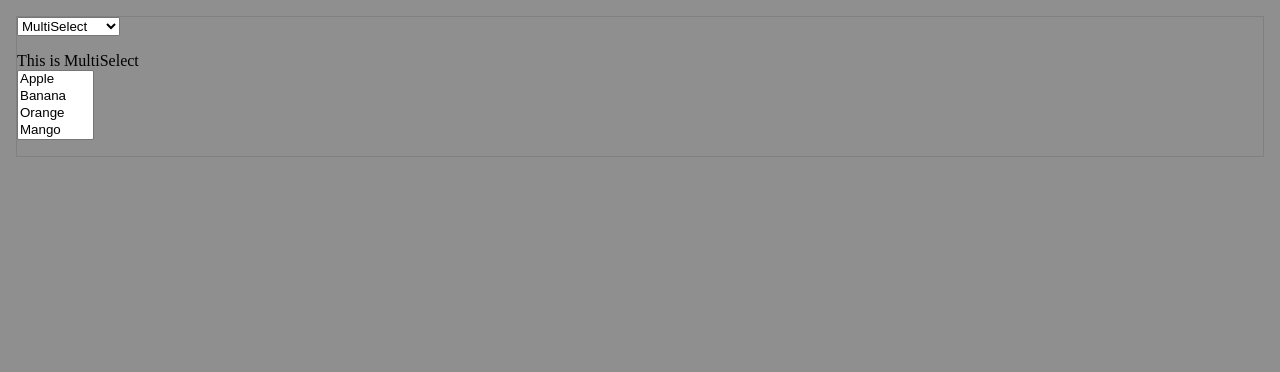
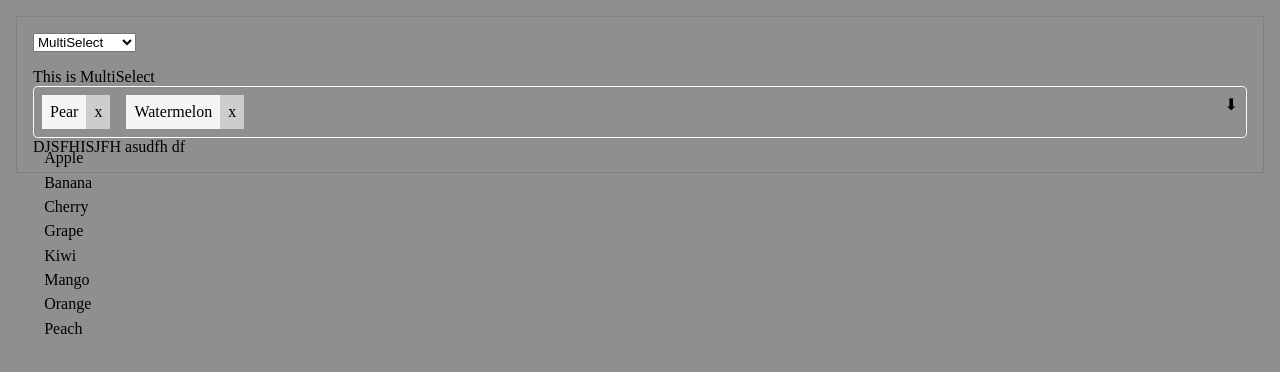
Before and after one commit to yogeshwar-b/UIComponentLibrary, a React (Vite) app: page / in a window 1280 px wide. Shown: the top 372 px of the page. Built offline with nearby package versions, Linux system fonts and the light colour scheme.

Commit message:
styling added

```diff
--- a/src/App.jsx
+++ b/src/App.jsx
@@ -14,7 +14,7 @@ function App() {
   document.body.classList.add('home-bg', 'dark-home-bg')
   const [SelectedItem, SetSelection] = useState(defaultselection)
   return (
-    <>
+    <div style={{ padding: '1rem' }}>
       <select
         defaultValue={defaultselection}
         onChange={(e) => {
@@ -30,7 +30,7 @@ function App() {
         })}
       </select>
       {RenderComponent(SelectedItem)}
-    </>
+    </div>
   )
 }
 
--- a/src/components/MultiSelect/MultiSelect.css
+++ b/src/components/MultiSelect/MultiSelect.css
@@ -0,0 +1,51 @@
+.flex-row {
+  display: flex;
+  flex-direction: row;
+}
+.flex-col {
+  display: flex;
+  flex-direction: column;
+}
+.pos-rel {
+  position: relative;
+}
+.flex-1 {
+  flex: 1;
+}
+
+.w-max {
+  width: 100%;
+}
+.w-auto {
+  width: auto;
+}
+.pos-abs {
+  position: absolute;
+}
+.multi-select {
+  border: 1px solid rgb(255, 255, 255);
+  border-radius: 0.3em;
+}
+
+.bg-color-white {
+  background-color: whitesmoke;
+}
+.bg-color-gray {
+  background-color: rgb(205, 205, 205);
+}
+
+.padding-1 {
+  padding: 0.5rem;
+}
+
+.padding-0 {
+  padding: 0.2rem;
+}
+
+.gap-1 {
+  gap: 1em;
+}
+
+.option-highlight:hover {
+  background-color: rgb(8, 102, 234);
+}
--- a/src/components/MultiSelect/MultiSelect.tsx
+++ b/src/components/MultiSelect/MultiSelect.tsx
@@ -1,42 +1,68 @@
 import React, { useState } from 'react'
+import './MultiSelect.css'
+interface optionsType {
+  value: string
+  label: string
+}
+const options: optionsType[] = [
+  { value: 'apple', label: 'Apple' },
+  { value: 'banana', label: 'Banana' },
+  { value: 'cherry', label: 'Cherry' },
+  { value: 'grape', label: 'Grape' },
+  { value: 'kiwi', label: 'Kiwi' },
+  { value: 'mango', label: 'Mango' },
+  { value: 'orange', label: 'Orange' },
+  { value: 'peach', label: 'Peach' }
+]
 
-const fruits = [
-  'Apple',
-  'Banana',
-  'Orange',
-  'Mango',
-  'Grapes',
-  'Pineapple',
-  'Strawberry',
-  'Blueberry',
-  'Kiwi',
-  'Watermelon'
+const selected: optionsType[] = [
+  { value: 'pear', label: 'Pear' },
+  { value: 'watermelon', label: 'Watermelon' }
 ]
 
 const MultiSelect = () => {
   const [selectState, handleSelectState] = useState([])
 
   return (
-    <div>
+    <div className='w-max pos-rel'>
       <div>This is MultiSelect</div>
-      <select
-        name='FruitSelect'
-        id='FruitSelectId'
-        onChange={(e) => {
-          var items = Array.from(e.target.selectedOptions)
-          console.log(
-            'something changed',
-            items.map((i) => {
-              return i.value
-            })
-          )
-        }}
-        multiple
-      >
-        {fruits.map((f) => {
-          return <option value={`${f}`}>{f}</option>
-        })}
-      </select>
+      <div id='multi-select' className='flex-row multi-select padding-1'>
+        <div className='flex-row flex-1 gap-1'>
+          {selected.map((s) => {
+            return <SelectedOption Option={s} />
+          })}
+        </div>
+        <div>⬇</div>
+      </div>
+      <div className='w-max pos-abs'>
+        <OptionsPanel Options={options} />
+      </div>
+      <div>DJSFHISJFH asudfh df</div>
+    </div>
+  )
+}
+
+interface OptionsPanelProps {
+  Options: optionsType[]
+}
+const OptionsPanel = ({ Options }: OptionsPanelProps) => {
+  return (
+    <div className='padding-1'>
+      {Options.map((o) => {
+        return <div className='padding-0 option-highlight'>{o.label}</div>
+      })}
+    </div>
+  )
+}
+
+interface SelectedOptionProps {
+  Option: optionsType
+}
+const SelectedOption = ({ Option }: SelectedOptionProps) => {
+  return (
+    <div className='flex-row bg-color-white '>
+      <div className='flex-1 padding-1'>{Option.label}</div>
+      <div className='padding-1 bg-color-gray'>x</div>
     </div>
   )
 }
```
